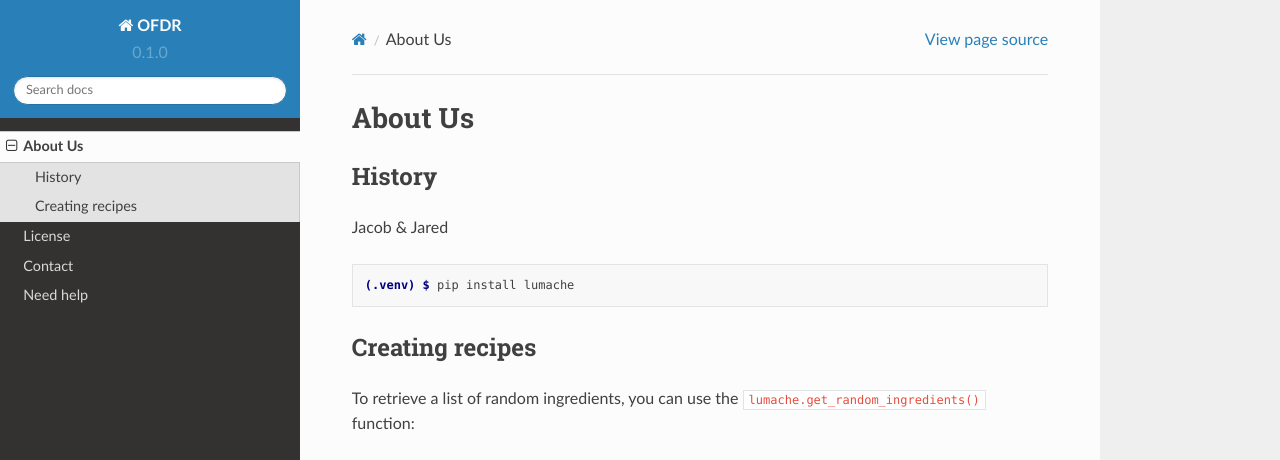
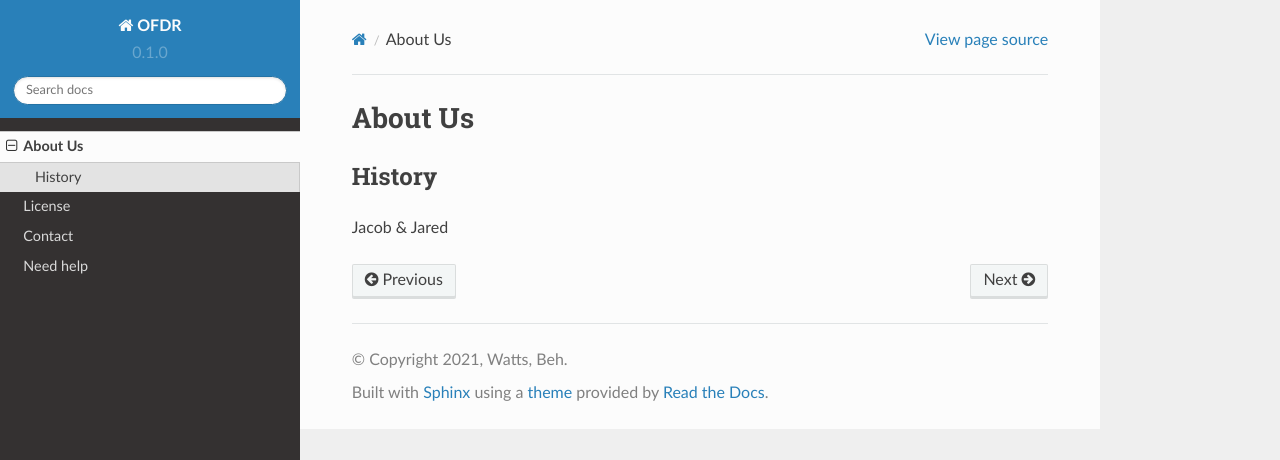
Before and after one commit to wattsjake/OFDR, a Sphinx documentation site: the page built from docs/source/about.rst, in a window 1280 px wide and 1095 px high. Shown: the top 460 px of the window. Built offline with Sphinx 7.4.7 and the Read the Docs theme 2.0.0, drawn with Linux system fonts in a browser that asks for light colours; pages that are not in the unit, such as notebooks, are missing from menus; some of the changed text lies outside the part shown; grey boxes are pictures that could not be loaded.

```diff
--- a/docs/source/about.rst
+++ b/docs/source/about.rst
@@ -7,27 +7,3 @@
 ------------
 
 Jacob & Jared
-
-.. code-block:: console
-
-   (.venv) $ pip install lumache
-
-Creating recipes
-----------------
-
-To retrieve a list of random ingredients,
-you can use the ``lumache.get_random_ingredients()`` function:
-
-.. autofunction:: lumache.get_random_ingredients
-
-The ``kind`` parameter should be either ``"meat"``, ``"fish"``,
-or ``"veggies"``. Otherwise, :py:func:`lumache.get_random_ingredients`
-will raise an exception.
-
-.. autoexception:: lumache.InvalidKindError
-
-For example:
-
->>> import lumache
->>> lumache.get_random_ingredients()
-['shells', 'gorgonzola', 'parsley']
```
